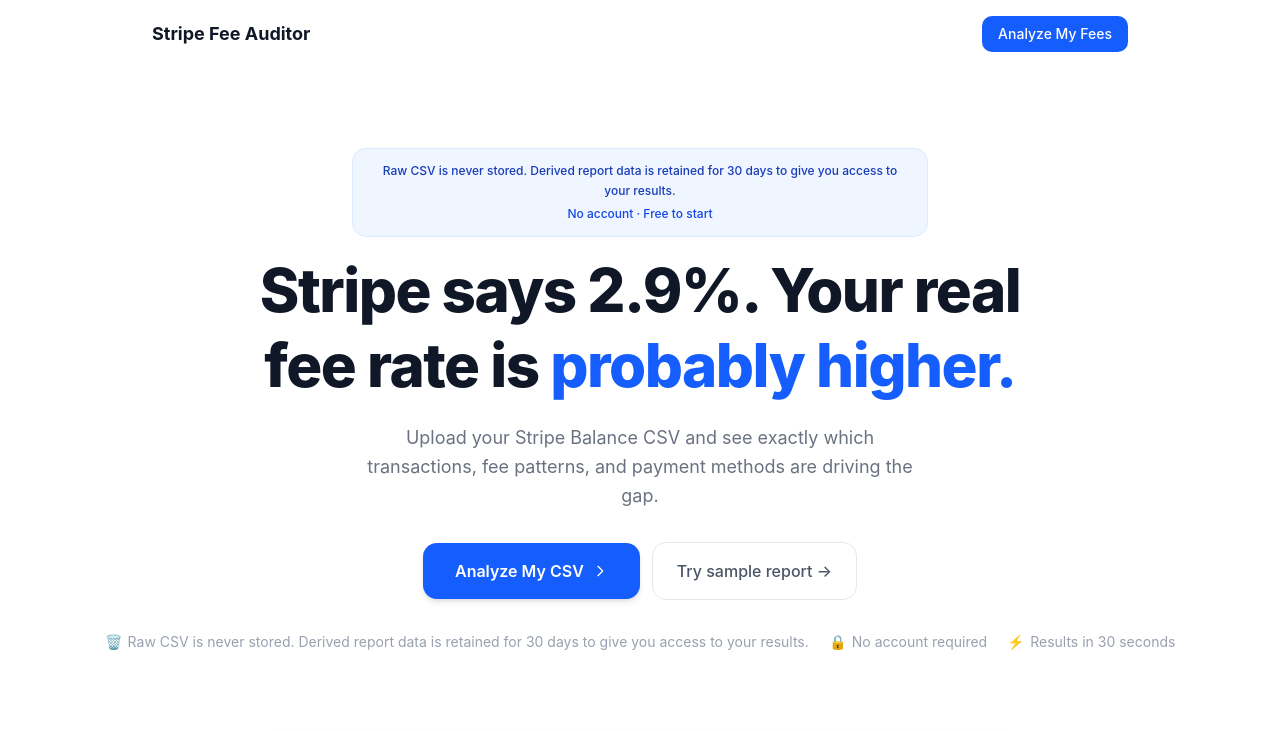
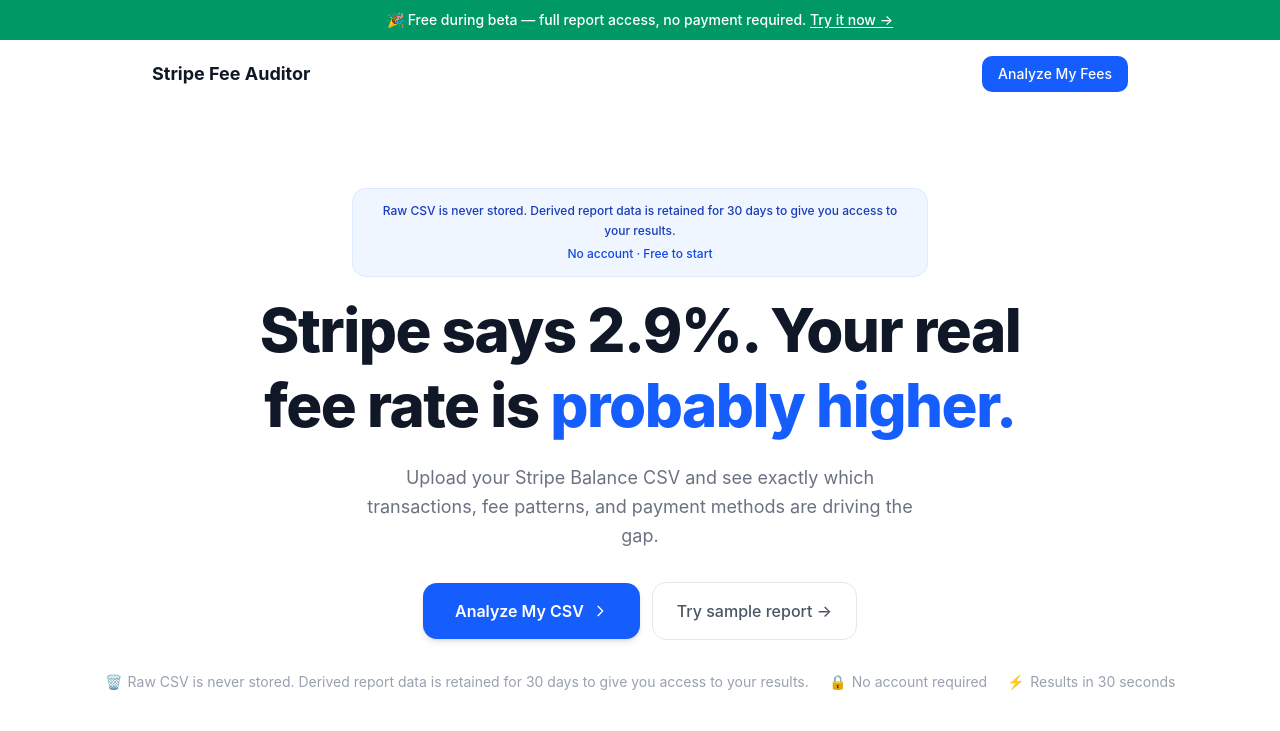
Before and after one commit to Ksantor1981/Stripe-Fee-Auditor, a Next.js app: page / in a window 1280 px wide. Shown: the top 731 px of the page. Built offline with nearby package versions, Linux system fonts and the light colour scheme; no server answers.

Commit message:
feat: free beta banner
Co-authored-by: Cursor <cursoragent@cursor.com>

```diff
--- a/app/page.tsx
+++ b/app/page.tsx
@@ -60,6 +60,20 @@ const METRICS = [
 export default function HomePage() {
   return (
     <main className="min-h-screen bg-white">
+
+      {/* Beta banner */}
+      <div className="bg-emerald-600 px-4 py-2.5 text-center text-sm font-medium text-white">
+        🎉 Free during beta — full report access, no payment required.{" "}
+        <TrackedLink
+          href="/analyze"
+          funnelEvent="funnel_landing_cta"
+          funnelProps={{ placement: "beta_banner" }}
+          className="underline underline-offset-2 hover:text-emerald-100 transition-colors"
+        >
+          Try it now →
+        </TrackedLink>
+      </div>
+
       {/* Nav */}
       <nav className="flex items-center justify-between px-6 py-4 max-w-5xl mx-auto">
         <span className="font-bold text-gray-900 text-lg">Stripe Fee Auditor</span>
```
